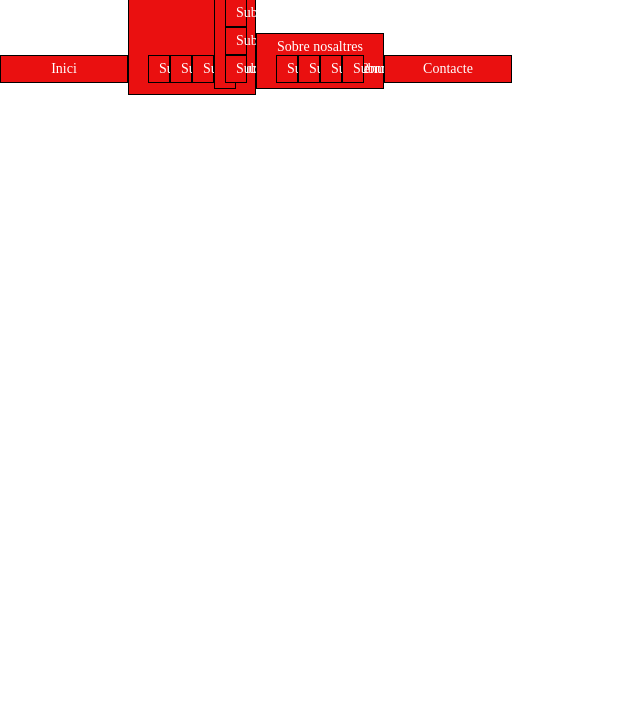
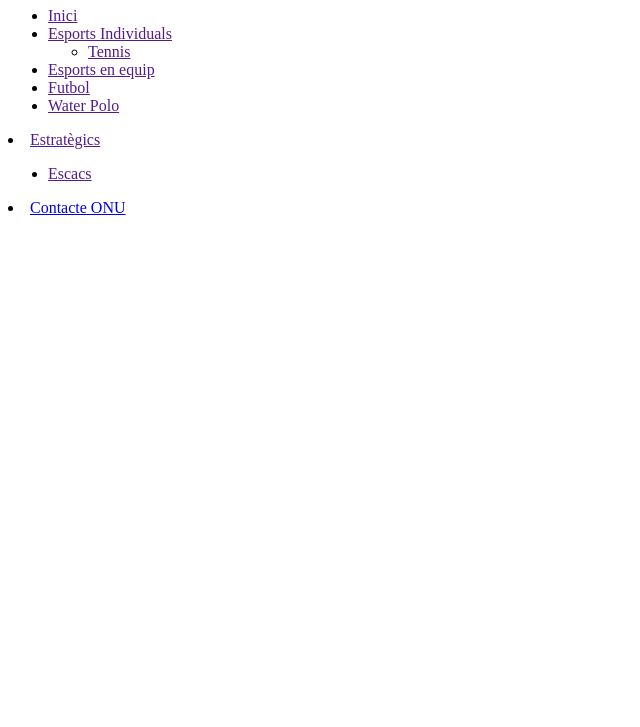
Before and after one commit to marcr33/exercici-4, a plain HTML site: page index.html in a window 1280 px wide. Shown: the part 73-800 px from the top of the page, without its empty margins (0-640 px from the left). Drawn offline with Linux system fonts and the light colour scheme.

Commit message:
mr world wide

```diff
--- a/index.html
+++ b/index.html
@@ -1,13 +1,10 @@
 <!DOCTYPE html>
-<head lang="cat">
-    <link rel="stylesheet" href="style.css">
-
-        <title>ESPORTS</title>
-        <h1 style="text-align: center;">ESPORTS</h1>
+<html>
+    <head>
+        <h1><b>Hola</b></h1>
+        <!--<link rel="stylesheet" href="style.css">-->
     </head>
     <body>
-
-
 		<!--si us hi fixeu, per crear un menú, crearem una llista amb les etiquetes ul li, nomès que
 		a diferència que aquesta llista la ficarem dins de l'etiqueva nav (també podriem crear una div)
 	    tmb hem de tenir present que el menú ens permet a accedir a diferents pàgines
@@ -15,30 +12,23 @@
         <nav id="header">
 			<ul class="nav">
 				<li><a href="">Inici</a></li>
-          <li><a href="">Serveis</a>
+				<li><a href="">Esports Individuals</a>
 					<ul>
-              <li><a href="">Submenu1</a></li>
-              <li><a href="">Submenu2</a></li>
-              <li><a href="">Submenu3</a></li>
-              <li><a href="">Submenu4</a>
-                <ul>
-                  <li><a href="">Submenu1</a></li>
-                  <li><a href="">Submenu2</a></li>
-                  <li><a href="">Submenu3</a></li>
-                  <li><a href="">Submenu4</a></li>
+						<li><a href="">Tennis</a></li>
+						</ul>
+						<li><a href="">Esports en equip</a></li>
+								<li><a href="">Futbol</a></li>
+								<li><a href="">Water Polo</a></li>
 							</ul>
 						</li>
 					</ul>
 				</li>
-          <li><a href="">Sobre nosaltres</a>
+				<li><a href="">Estratègics</a>
 					<ul>
-              <li><a href="">Submenu1</a></li>
-              <li><a href="">Submenu2</a></li>
-              <li><a href="">Submenu3</a></li>
-              <li><a href="">Submenu4</a></li>
+						<li><a href="">Escacs</a></li>
 					</ul>
 				</li>
-          <li><a href="contacte.html">Contacte</a></li>
+				<li><a href="https://www.un.org/es/">Contacte ONU</a></li>
 			</ul>
 		</nav>
 
```
Lines whose indentation alone changed are shown as unchanged.
